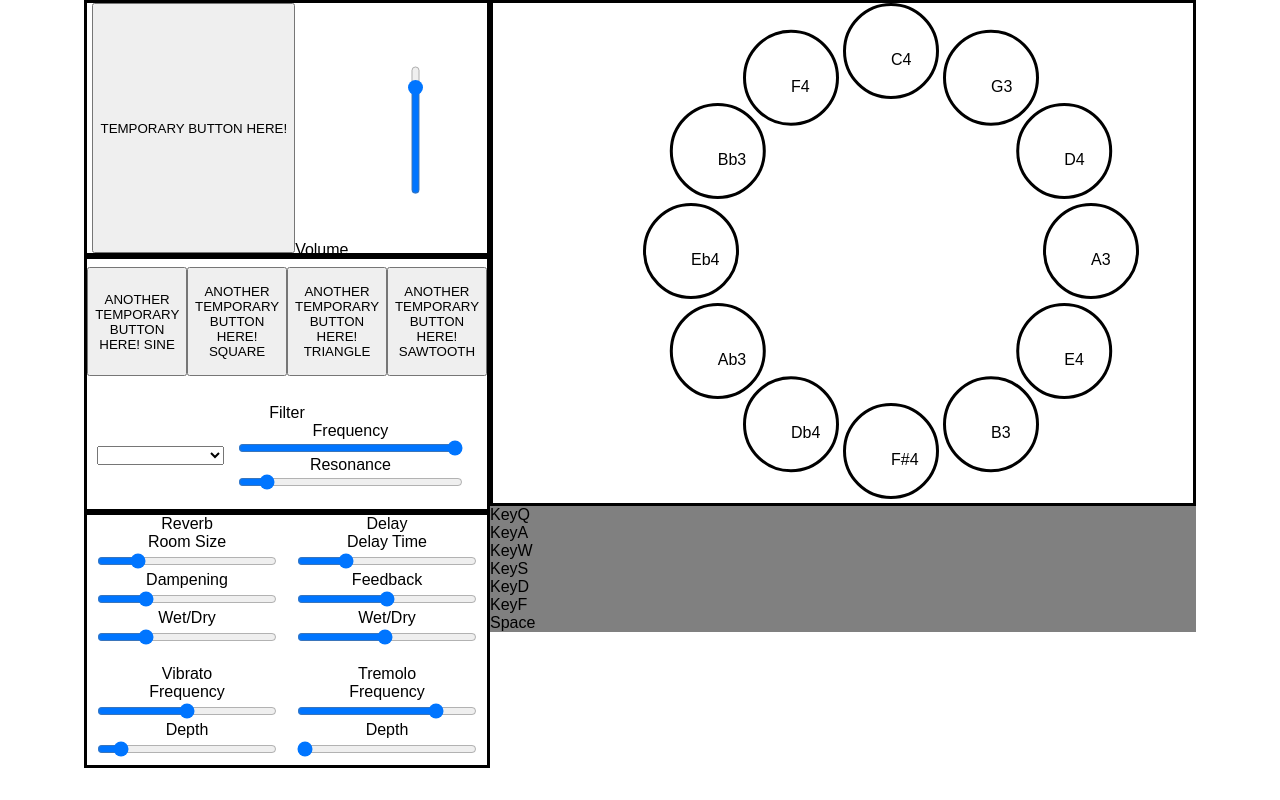
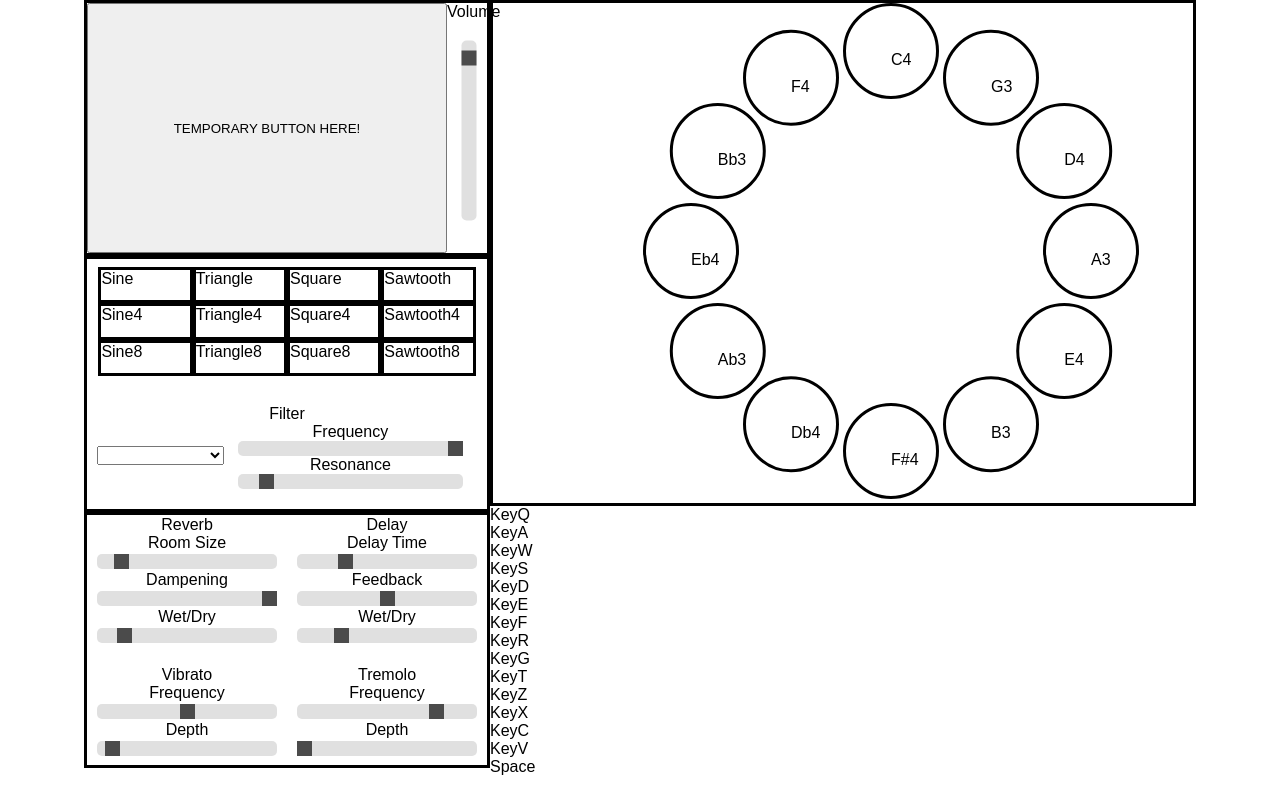
Before and after one commit to DevinPierce/btn-box, a React (Create React App) app: page / in a window 1280 px wide. Built offline with nearby package versions, Linux system fonts and the light colour scheme.

Commit message:
filled out chord list

```diff
--- a/src/App.css
+++ b/src/App.css
@@ -1,3 +1,31 @@
+.slider{
+  -webkit-appearance: none;
+    width: 100%;
+    height: 15px;
+    border-radius: 5px;
+    background: #d3d3d3;
+    outline: none;
+    opacity: 0.7;
+    -webkit-transition: .2s;
+    transition: opacity .2s;
+}
+
+.slider::-webkit-slider-thumb {
+    -webkit-appearance: none;
+    appearance: none;
+    width: 15px;
+    height: 15px;
+    background: black;
+    cursor: pointer;
+}
+
+.slider::-moz-range-thumb {
+    width: 15px;
+    height: 15px;
+    background: black;
+    cursor: pointer;
+}
+
 #interface-container{
   display: flex;
   flex-direction: row;
@@ -23,12 +51,21 @@
   justify-content: center;
 }
 
+#mouse-mode-toggle-button{
+  width: 90%;
+}
+
 .toggle-volume-element>button{
   height: 100%;
+  width: 100%
 }
-.toggle-volume-element>input{
-  transform: rotate(-90deg);
+
+#master-volume{
   height: 100%;
+  width: 10%;
+}
+#master-volume-slider{
+  transform: translateX(-70px) translateY(100px) rotate(-90deg);
 }
 
 #tone-controls{
@@ -44,6 +81,19 @@
   display: flex;
   flex-direction: row;
   justify-content: center;
+}
+
+#waveform-controls{
+  display: flex;
+  flex-direction: row;
+  justify-content: center;
+  flex-wrap: wrap;
+}
+
+.waveform-button{
+  border-style: solid;
+  border-color: black;
+  width: 23%;
 }
 
 #filter-controls{
@@ -122,13 +172,6 @@
 .slider{
   width: 180px;
 }
-
-/* #mouse-control-toggle{
-  width: 400px;
-  height: 180px;
-  border-style: solid;
-  border-color: black;
-} */
 
 #mouse-control-container{
   display: flex;
@@ -248,7 +291,7 @@
 }
 
 #keyboard-view-container{
-  background-color: grey;
+
 }
 
 #keyboard-view{
--- a/src/audio/Audio.js
+++ b/src/audio/Audio.js
@@ -12,7 +12,7 @@ function Audio (settings) {
   const vibrato = new Tone.Vibrato(settings.vibrato).connect(filter)
   const tremolo = new Tone.Tremolo(settings.tremolo).connect(vibrato).start()
 
-  const mixer = new Tone.Volume({volume: -6}).connect(tremolo)
+  const mixer = new Tone.Volume({volume: 0}).connect(tremolo)
 
   const mouseOn = false
 
@@ -24,13 +24,16 @@ function Audio (settings) {
   const fifthVolume = new Tone.Volume().connect(mixer)
   const seventhVolume = new Tone.Volume().connect(mixer)
 
+  const majorSecond = new Tone.Synth(settings.synths).connect(thirdVolume)
   const minorThird = new Tone.Synth(settings.synths).connect(thirdVolume)
   const majorThird = new Tone.Synth(settings.synths).connect(thirdVolume)
+  const perfectFourth = new Tone.Synth(settings.synths).connect(thirdVolume)
   const diminishedFifth = new Tone.Synth(settings.synths).connect(fifthVolume)
   const perfectFifth = new Tone.Synth(settings.synths).connect(fifthVolume)
   const augmentedFifth = new Tone.Synth(settings.synths).connect(fifthVolume)
   const minorSeventh = new Tone.Synth(settings.synths).connect(seventhVolume)
   const majorSeventh = new Tone.Synth(settings.synths).connect(seventhVolume)
+  const sixthDiminishedSeventh = new Tone.Synth(settings.synths).connect(seventhVolume)
 
   const keyDowns = {
     KeyQ: false,
@@ -38,7 +41,15 @@ function Audio (settings) {
     KeyW: false,
     KeyS: false,
     KeyD: false,
+    KeyE: false,
     KeyF: false,
+    KeyR: false,
+    KeyG: false,
+    KeyT: false,
+    KeyZ: false,
+    KeyX: false,
+    KeyC: false,
+    KeyV: false,
 
     Space: false
   }
@@ -75,13 +86,16 @@ function Audio (settings) {
     fifthVolume,
     seventhVolume,
 
+    majorSecond,
     minorThird,
     majorThird,
+    perfectFourth,
     diminishedFifth,
     perfectFifth,
     augmentedFifth,
     minorSeventh,
     majorSeventh,
+    sixthDiminishedSeventh,
 
     keyDowns,
 
@@ -91,7 +105,15 @@ function Audio (settings) {
       KeyW: [rootNote, minorThird, diminishedFifth],
       KeyS: [rootNote, minorThird, perfectFifth],
       KeyD: [rootNote, majorThird, perfectFifth, minorSeventh],
-      KeyF: [rootNote, majorThird, perfectFifth, majorSeventh],
+      KeyE: [rootNote, majorThird, perfectFifth, majorSeventh],
+      KeyF: [rootNote, minorThird, perfectFifth, minorSeventh],
+      KeyR: [rootNote, minorThird, perfectFifth, majorSeventh],
+      KeyG: [rootNote, minorThird, diminishedFifth, minorSeventh],
+      KeyT: [rootNote, minorThird, diminishedFifth, sixthDiminishedSeventh],
+      KeyZ: [rootNote, majorThird, perfectFifth, sixthDiminishedSeventh],
+      KeyX: [rootNote, minorThird, perfectFifth, sixthDiminishedSeventh],
+      KeyC: [rootNote, majorSecond, perfectFifth],
+      KeyV: [rootNote, perfectFourth, perfectFifth],
 
       Space: [bassNote]
     },
--- a/src/components/toneeffects/MouseModeToggleMasterVolume.js
+++ b/src/components/toneeffects/MouseModeToggleMasterVolume.js
@@ -20,7 +20,9 @@ function MouseModeToggleMasterVolume (props) {
       <div id="master-volume" className="toggle-volume-element">
         <label htmlFor="mastervolume">Volume</label>
         <input
+          id="master-volume-slider"
           type="range"
+          className="slider"
           name="mastervolume"
           onChange={handleVolumeChange}
           value={props.masterVolume.volume + 100}
--- a/src/components/toneeffects/tone/Waveform.js
+++ b/src/components/toneeffects/tone/Waveform.js
@@ -1,13 +1,37 @@
 import React from 'react';
+
+import WaveformButton from './WaveformButton'
 
 export default function Waveform (props) {
 
+  const waveforms = [
+    'Sine',
+    'Triangle',
+    'Square',
+    'Sawtooth',
+    'Sine4',
+    'Triangle4',
+    'Square4',
+    'Sawtooth4',
+    'Sine8',
+    'Triangle8',
+    'Square8',
+    'Sawtooth8',
+  ]
+
+  const renderButtons = () => {
+    return waveforms.map(waveform => {
+      return <WaveformButton
+        key={waveform}
+        type={waveform}
+        changeWaveform={props.changeWaveform}
+      />
+    })
+  }
+
   return (
     <div id="waveform-controls" className="tone-control">
-      <button onClick={()=>props.changeWaveform('sine')}>ANOTHER TEMPORARY BUTTON HERE! SINE</button>
-      <button onClick={()=>props.changeWaveform('square4')}>ANOTHER TEMPORARY BUTTON HERE! SQUARE</button>
-      <button onClick={()=>props.changeWaveform('triangle')}>ANOTHER TEMPORARY BUTTON HERE! TRIANGLE</button>
-      <button onClick={()=>props.changeWaveform('sawtooth4')}>ANOTHER TEMPORARY BUTTON HERE! SAWTOOTH</button>
+      {renderButtons()}
     </div>
   )
 
--- /dev/null
+++ b/src/components/toneeffects/tone/WaveformButton.js
@@ -0,0 +1,14 @@
+import React from 'react';
+
+export default function WaveformButton (props) {
+
+  return (
+    <span
+      className="waveform-button"
+      onClick={()=>props.changeWaveform(props.type.toLowerCase())}
+      >{props.type}
+    </span>
+
+  )
+
+}
--- a/src/containers/AudioController.js
+++ b/src/containers/AudioController.js
@@ -20,7 +20,15 @@ class AudioController extends Component {
       KeyW: false,
       KeyS: false,
       KeyD: false,
+      KeyE: false,
       KeyF: false,
+      KeyR: false,
+      KeyG: false,
+      KeyT: false,
+      KeyZ: false,
+      KeyX: false,
+      KeyC: false,
+      KeyV: false,
 
       Space: false
     }
@@ -28,17 +36,20 @@ class AudioController extends Component {
 
   circleControlProps = () => {
     const setNotes = (rootNote) => {
-      const intervals = this.audio.harmonize(rootNote, [-12, 3, 4, 6, 7, 8, 10, 11])
+      const intervals = this.audio.harmonize(rootNote, [-12, 2, 3, 4, 5, 6, 7, 8, 9, 10, 11])
       console.log(rootNote, intervals);
       this.audio.bassNote.frequency.value = intervals[0]
       this.audio.rootNote.frequency.value = rootNote
-      this.audio.minorThird.frequency.value = intervals[1]
-      this.audio.majorThird.frequency.value = intervals[2]
-      this.audio.diminishedFifth.frequency.value = intervals[3]
-      this.audio.perfectFifth.frequency.value = intervals[4]
-      this.audio.augmentedFifth.frequency.value = intervals[5]
-      this.audio.minorSeventh.frequency.value = intervals[6]
-      this.audio.majorSeventh.frequency.value = intervals[7]
+      this.audio.majorSecond.frequency.value = intervals[1]
+      this.audio.minorThird.frequency.value = intervals[2]
+      this.audio.majorThird.frequency.value = intervals[3]
+      this.audio.perfectFourth.frequency.value = intervals[4]
+      this.audio.diminishedFifth.frequency.value = intervals[5]
+      this.audio.perfectFifth.frequency.value = intervals[6]
+      this.audio.augmentedFifth.frequency.value = intervals[7]
+      this.audio.sixthDiminishedSeventh.frequency.value = intervals[8]
+      this.audio.minorSeventh.frequency.value = intervals[9]
+      this.audio.majorSeventh.frequency.value = intervals[10]
     }
 
     const toneStart = () => {
@@ -74,16 +85,19 @@ class AudioController extends Component {
     }
     const changeYValue = (value) => {
       console.log('Y', value)
-      const intervals = this.audio.harmonize(value, [-12, 3, 4, 6, 7, 8, 10, 11])
+      const intervals = this.audio.harmonize(value, [-12, 2, 3, 4, 5, 6, 7, 8, 9, 10, 11])
       this.audio.bassNote.frequency.value = intervals[0]
       this.audio.rootNote.frequency.value = value
-      this.audio.minorThird.frequency.value = intervals[1]
-      this.audio.majorThird.frequency.value = intervals[2]
-      this.audio.diminishedFifth.frequency.value = intervals[3]
-      this.audio.perfectFifth.frequency.value = intervals[4]
-      this.audio.augmentedFifth.frequency.value = intervals[5]
-      this.audio.minorSeventh.frequency.value = intervals[6]
-      this.audio.majorSeventh.frequency.value = intervals[7]
+      this.audio.majorSecond.frequency.value = intervals[1]
+      this.audio.minorThird.frequency.value = intervals[2]
+      this.audio.majorThird.frequency.value = intervals[3]
+      this.audio.perfectFourth.frequency.value = intervals[4]
+      this.audio.diminishedFifth.frequency.value = intervals[5]
+      this.audio.perfectFifth.frequency.value = intervals[6]
+      this.audio.augmentedFifth.frequency.value = intervals[7]
+      this.audio.sixthDiminishedSeventh.frequency.value = intervals[8]
+      this.audio.minorSeventh.frequency.value = intervals[9]
+      this.audio.majorSeventh.frequency.value = intervals[10]
     }
     const toneStart = () => {
       this.audio.mouseOn = true
@@ -180,19 +194,23 @@ class AudioController extends Component {
         changeWaveform:(setting) => {
           this.audio.bassNote.oscillator.type = setting
           this.audio.rootNote.oscillator.type = setting
+          this.audio.majorSecond.oscillator.type = setting
           this.audio.minorThird.oscillator.type = setting
           this.audio.majorThird.oscillator.type = setting
+          this.audio.perfectFourth.oscillator.type = setting
           this.audio.diminishedFifth.oscillator.type = setting
           this.audio.perfectFifth.oscillator.type = setting
           this.audio.augmentedFifth.oscillator.type = setting
           this.audio.minorSeventh.oscillator.type = setting
           this.audio.majorSeventh.oscillator.type = setting
+          this.audio.sixthDiminishedSeventh.oscillator.type = setting
         },
         filterFrequency:(value) => {
           console.log('changing frequency');
           this.audio.filter.frequency.value = value
           this.props.changeEffectValueAction('filter', 'frequency', value)
           console.log(this.audio.filter.frequency.value)
+          console.log(this.audio.filter)
         },
         filterResonance:(value) => {
           console.log('changing resonance');
@@ -321,16 +339,29 @@ class AudioController extends Component {
         key === 'KeyW' ||
         key === 'KeyS' ||
         key === 'KeyD' ||
+        key === 'KeyE' ||
         key === 'KeyF' ||
+        key === 'KeyR' ||
+        key === 'KeyG' ||
+        key === 'KeyT' ||
+        key === 'KeyZ' ||
+        key === 'KeyX' ||
+        key === 'KeyC' ||
+        key === 'KeyV' ||
         key === 'Space')
     }
 
     document.body.addEventListener('keydown', event=>{
+      if (!event.ctrlKey &&
+          !event.altKey &&
+          !event.metaKey &&
+          !event.shiftKey){
         const key = event.code
         if (checkIfControlKey(key)){
           event.preventDefault()
           if (this.audio.keyDowns[key] === false){
             this.keyDown(key)
+          }
         }
       }
     })
--- a/src/redux/reducers/audioSettingsReducer.js
+++ b/src/redux/reducers/audioSettingsReducer.js
@@ -12,18 +12,18 @@ const initialState = {
   },
 
   master: {
-    volume: -12
+    volume: -6
   },
 
   reverb: {
-    roomSize: 0.2,
-    dampening: 5000,
-    wet: 0.25
+    roomSize: 0.1,
+    dampening: 20000,
+    wet: 0.12
   },
   delay: {
     delayTime: 0.25,
     feedback: 0.5,
-    wet: 0.25
+    wet: 0.12
   },
   filter: {
     type: 'lowpass',
@@ -33,7 +33,7 @@ const initialState = {
   vibrato: {
     maxDelay: 0.005,
     frequency: 5,
-    depth: 0.1,
+    depth: 0.05,
     type: 'sine',
     wet: 1
   },
```
Lines whose indentation alone changed are shown as unchanged.
